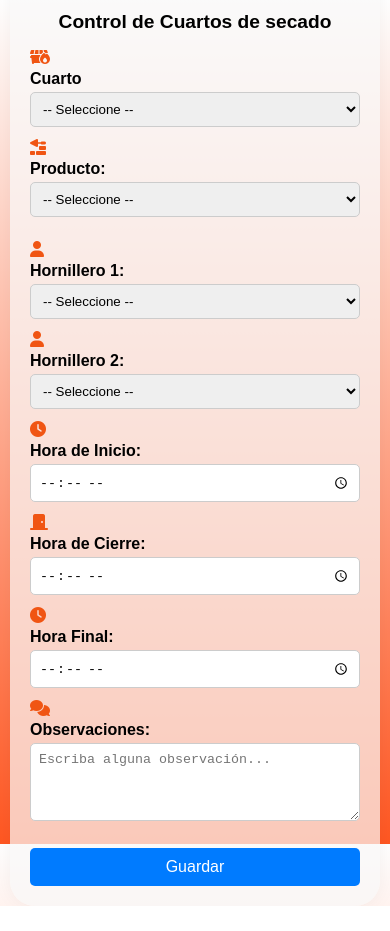
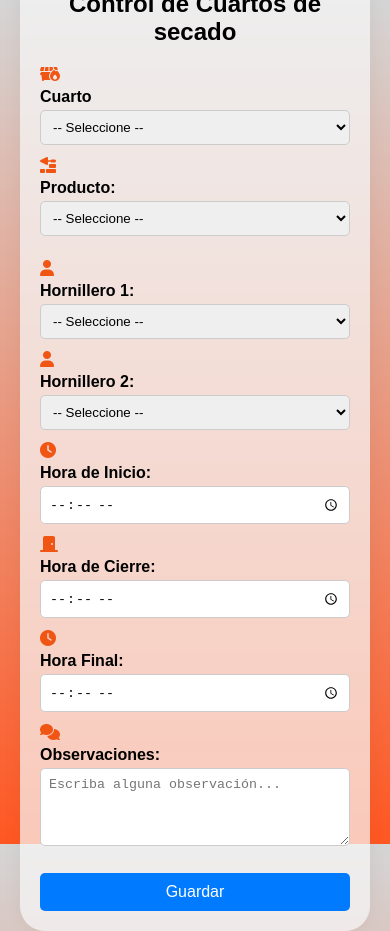
Before and after one commit to casanbre/Inovaclay, a website: page public/Cuartos/cuarto.html in a window 390 px wide. Before the commit the page ends 906 px from the top, so only its background shows below. Drawn offline with Linux system fonts and the light colour scheme.

Commit message:
se corrigen select

```diff
--- a/public/Cuartos/cuarto.html
+++ b/public/Cuartos/cuarto.html
@@ -1,7 +1,8 @@
 <!DOCTYPE html>
 <html lang="es">
 <head>
-  <meta charset="UTF-8" />
+  <meta name="viewport" content="width=device-width, initial-scale=1.0" />
+
   <title>Formulario Cuarto de Horno</title>
   <link rel="stylesheet" href="../Cuartos/style.css" />
   <link rel="stylesheet" href="https://cdnjs.cloudflare.com/ajax/libs/font-awesome/6.5.0/css/all.min.css">
--- a/public/Cuartos/style.css
+++ b/public/Cuartos/style.css
@@ -90,41 +90,28 @@ h2 {
   opacity: 1;
 }
 
-/* ✅ MEDIA QUERY para pantallas menores de 600px (teléfonos) */
-@media (max-width: 600px) {
-  body {
-    padding: 10px;
-    background: linear-gradient(to bottom, #ffffff, #FF5722);
+@media (max-width: 768px) {
+  .form-group {
+    flex-direction: column;
+    align-items: stretch;
   }
 
-  .form-group {
-    flex-direction: column;
-    align-items: flex-start;
+  .form-group label {
+    margin-bottom: 4px;
+    width: 100%;
   }
 
   .form-group i {
-    margin-bottom: 5px;
-  }
-
-  .form-group label {
-    width: 100%;
-    margin-bottom: 4px;
-  }
-
-  .form-group select,
-  .form-group input,
-  .form-group textarea {
-    flex: unset;
-    width: 100%;
+    margin-bottom: 6px;
   }
 
   h2 {
-    font-size: 1.2rem;
+    font-size: 1.5rem;
   }
 
   .logo-izq {
+    display: block;
     position: static;
-    margin-bottom: 10px;
-    display: block;
+    margin: 0 auto 10px;
   }
 }
```
